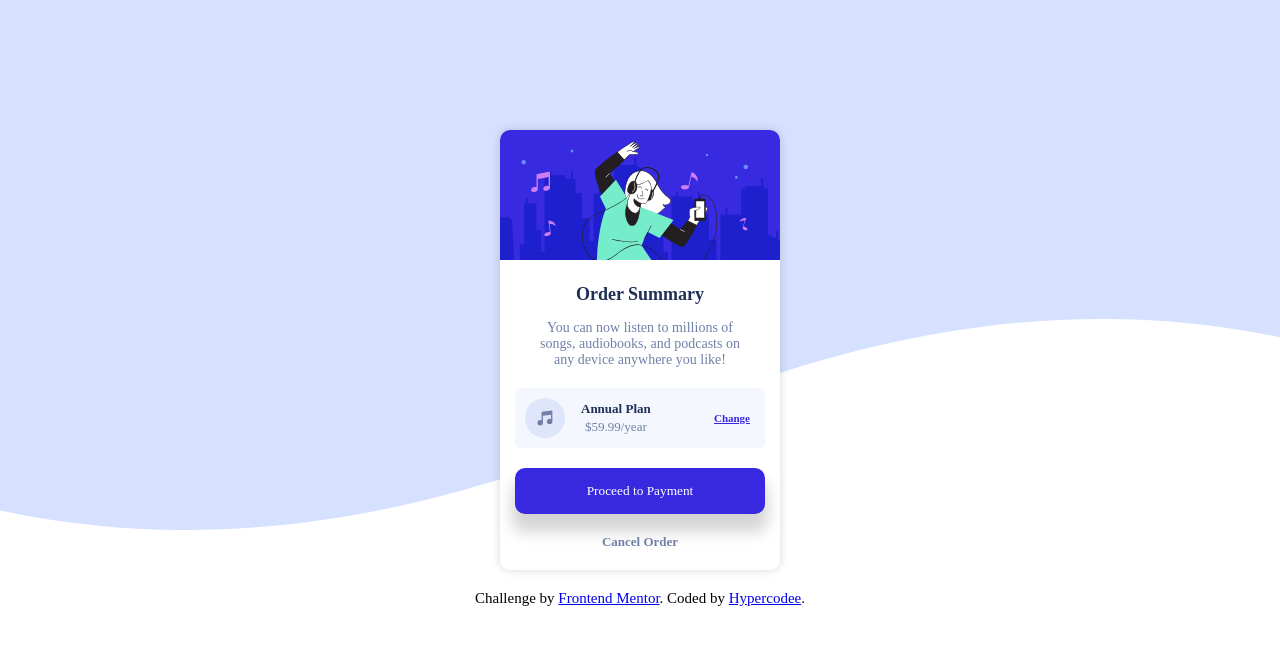
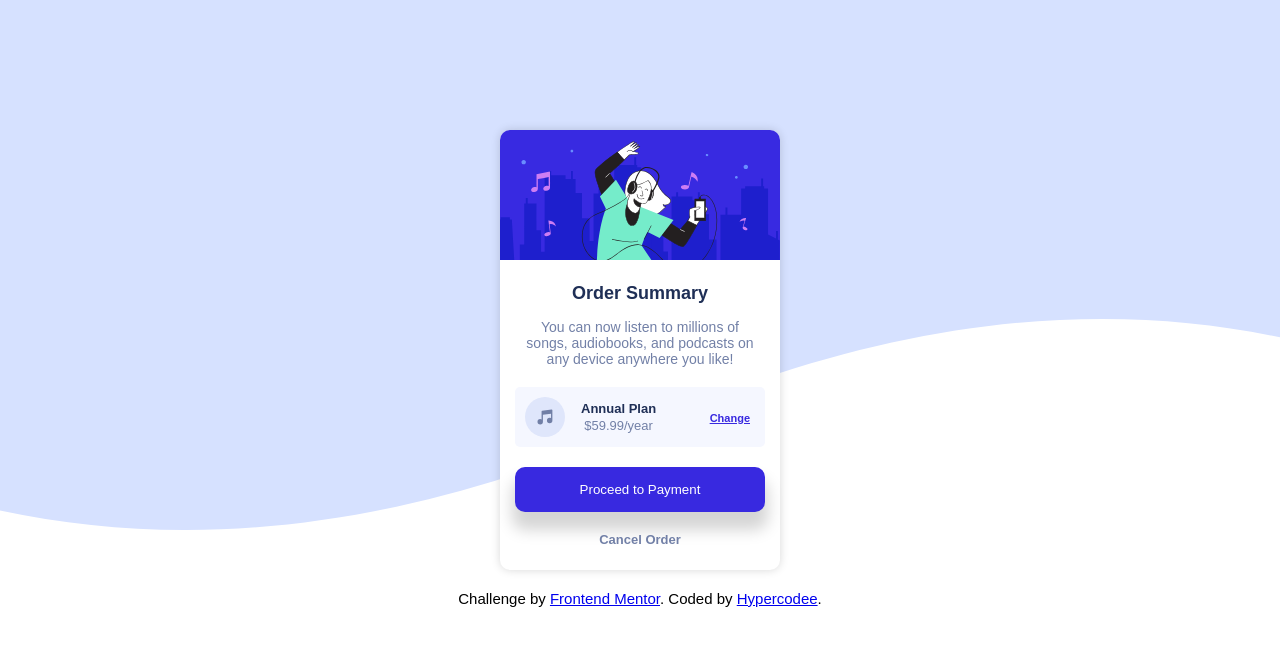
Before and after one commit to Hypercodee/order-summary-component, a plain HTML site: page index.html in a window 1280 px wide. Drawn offline with Linux system fonts and the light colour scheme.

Commit message:
Update style.css

```diff
--- a/stylesheet/style.css
+++ b/stylesheet/style.css
@@ -11,11 +11,11 @@
         margin: 0;
         padding:0;
         box-sizing: border-box;
-        font-family: outfit;
+
     }
     body{
         font-size: 16px;
-        font-family:"Red Hat Display", sans-serif;
+        font-family:"Red-Hat-Display", sans-serif;
         background: url(/images/pattern-background-mobile.svg) no-repeat center/cover;
         height: 400px;
 
```
